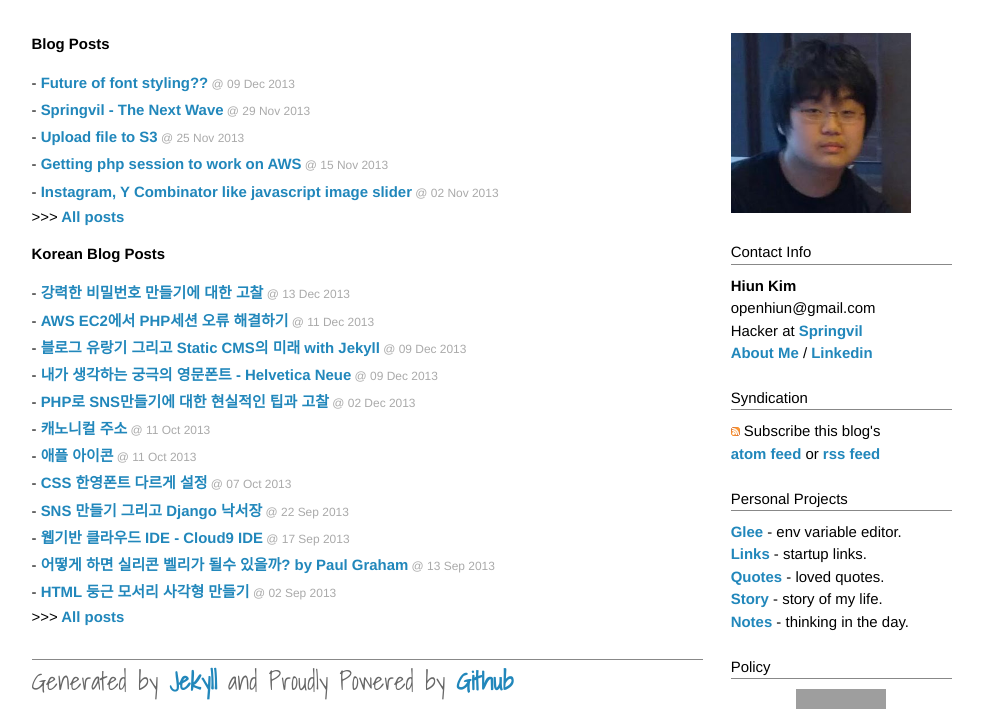
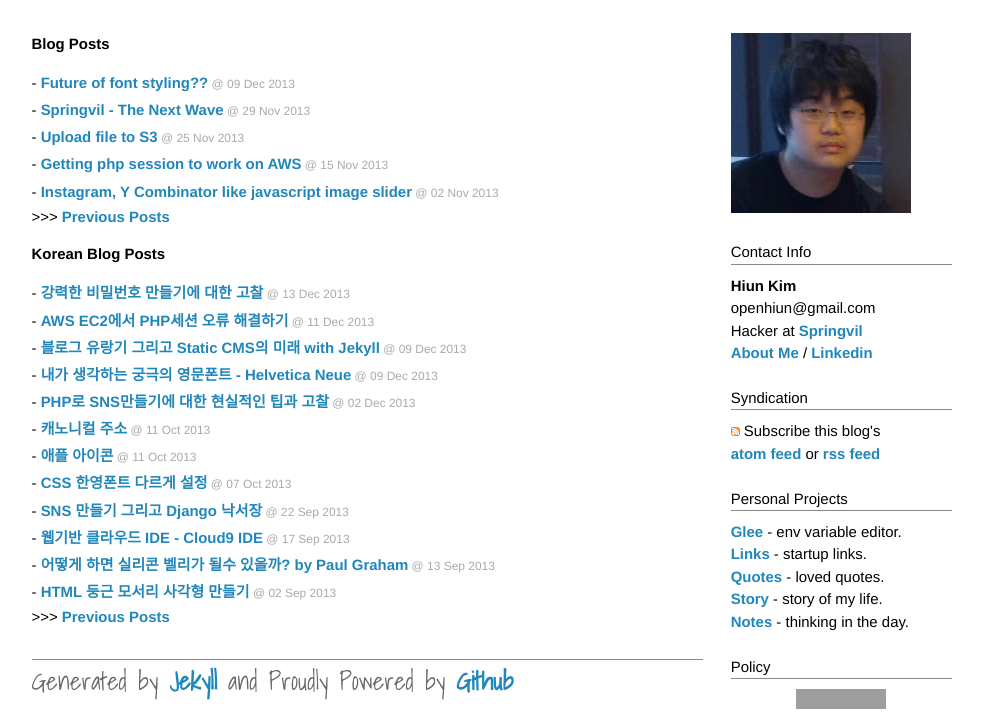
Before and after one commit to Gorski4123/openhiun.github.com, a Jekyll site: the page built from index.html, in a window 1280 px wide. Shown: the part 355-1070 px from the top of the page, without its empty margins (161-1144 px from the left). Built offline with Jekyll 4.4.1, drawn with Linux system fonts in a browser that asks for light colours; Markdown is read by kramdown in place of the engine named in the settings; grey boxes are pictures that could not be loaded.

Commit message:
Update index.html

```diff
--- a/index.html
+++ b/index.html
@@ -11,7 +11,7 @@ home: define_type
     {% for post in site.categories.e limit: 12 %}
       <li>- <a href="{{ post.url }}">{{ post.title }}</a><span> &#64; {{ post.date | date_to_string }}</span></li>
     {% endfor %}
-    >>><a href="/archives"> All posts</a>
+    >>><a href="/archives"> Previous Posts</a>
   </ul>
   <div style="margin-top: -15px;"></div>
   <h1>Korean Blog Posts</h1>
@@ -19,6 +19,6 @@ home: define_type
     {% for post in site.categories.k limit: 12 %}
       <li>- <a href="{{ post.url }}">{{ post.title }}</a><span> &#64; {{ post.date | date_to_string }}</span></li>
     {% endfor %}
-    >>><a href="/korean-archive"> All posts</a>
+    >>><a href="/korean-archive"> Previous Posts</a>
   </ul>
 </div>
```
